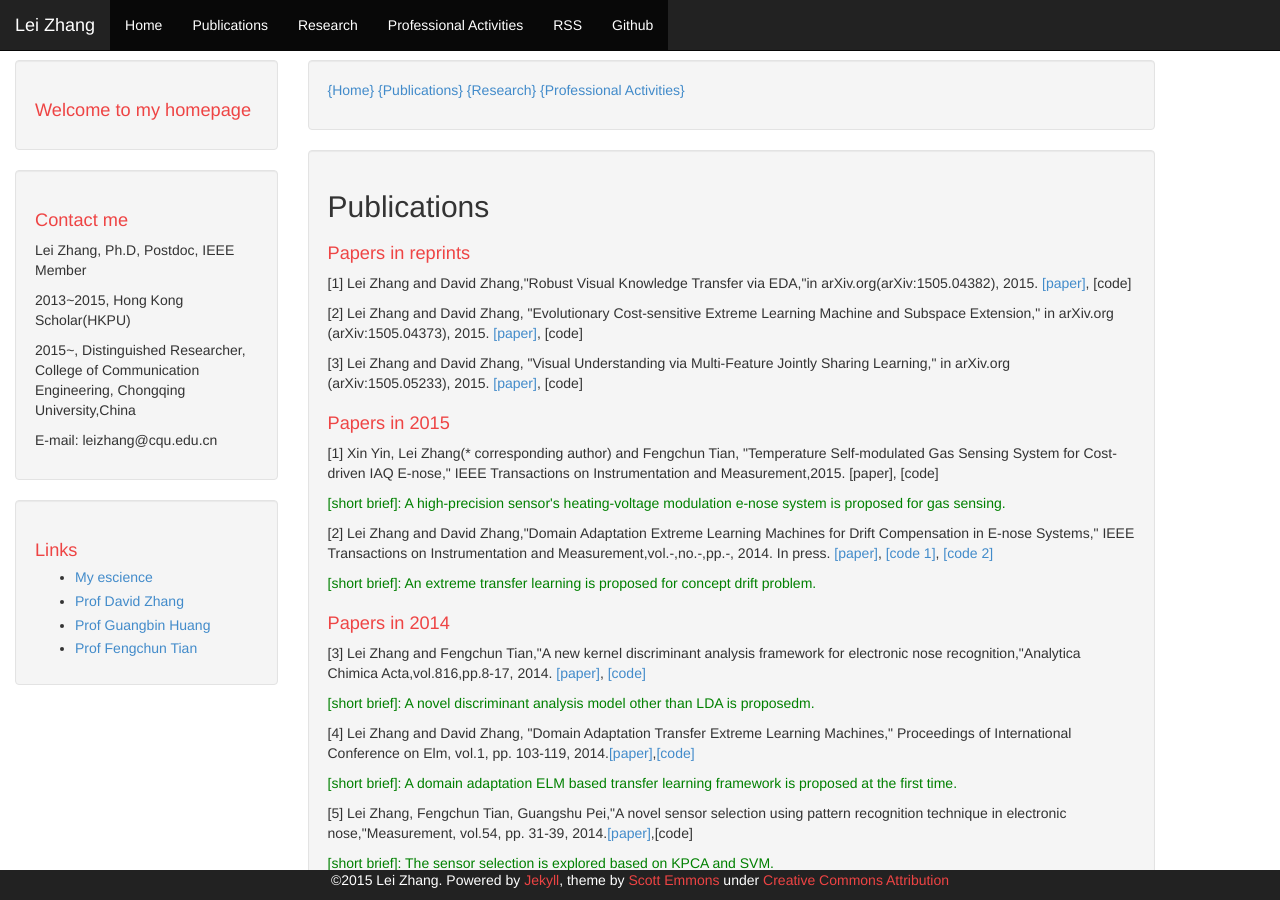
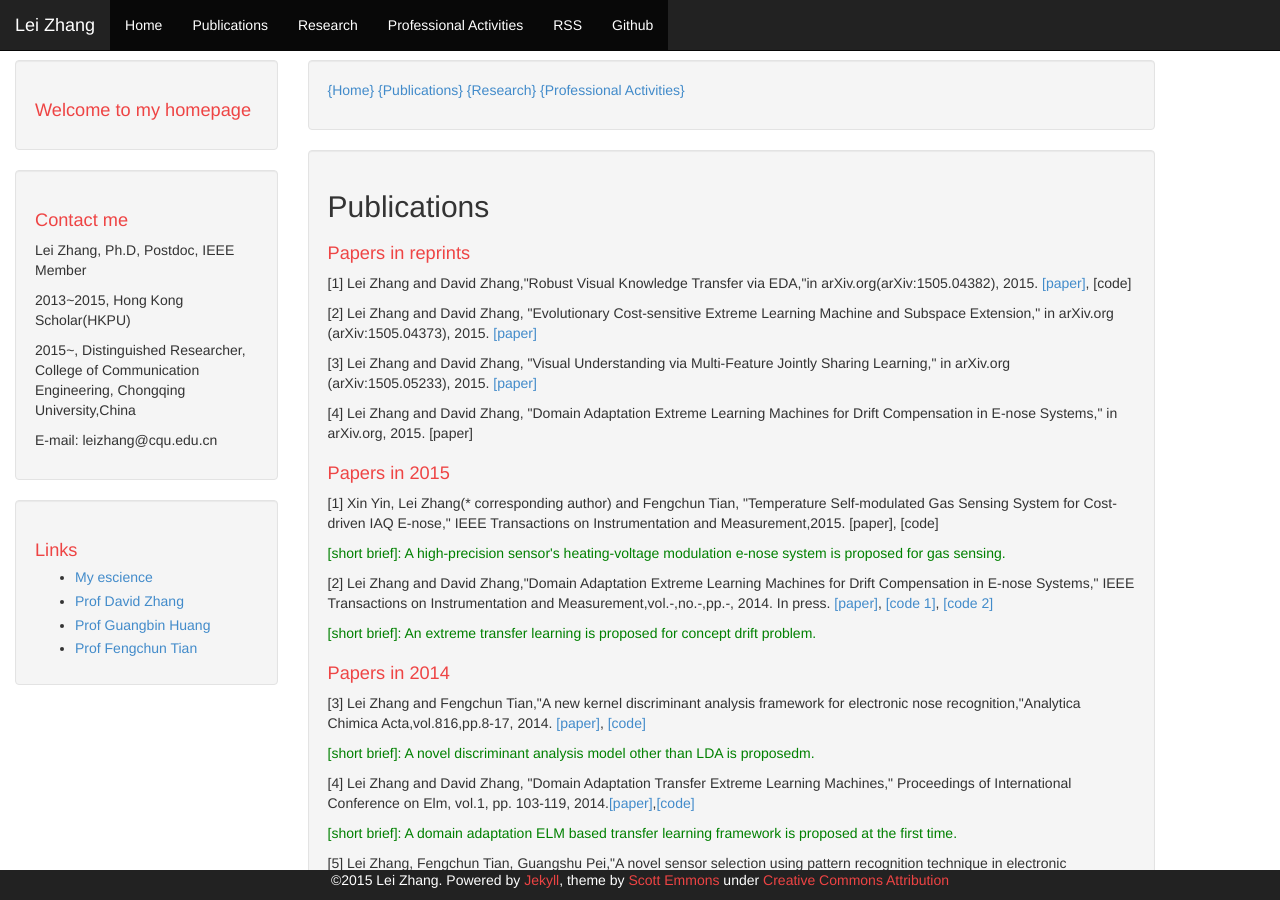
Before and after one commit to DrLeiZhang/website, a Jekyll site: the page built from publications.html, in a window 1280 px wide and 900 px high. Built offline with Jekyll 4.4.1, drawn with Linux system fonts in a browser that asks for light colours; Markdown is read by kramdown in place of the engine named in the settings.

Commit message:
Update
Signed-off-by: leizhang@cqu.edu.cn <leizhang@cqu.edu.cn>

```diff
--- a/publications.html
+++ b/publications.html
@@ -10,8 +10,9 @@ layout: default
     <h2>Publications</h2>
 <h1>Papers in reprints</h1>
 <p>[1] Lei Zhang and David Zhang,"Robust Visual Knowledge Transfer via EDA,"in arXiv.org(arXiv:1505.04382), 2015. <a href="http://arxiv.org/abs/1505.04382">[paper]</a>, [code]</p>
-<p>[2] Lei Zhang and David Zhang, "Evolutionary Cost-sensitive Extreme Learning Machine and Subspace Extension," in arXiv.org (arXiv:1505.04373), 2015. <a href="http://arxiv.org/abs/1505.04373">[paper]</a>, [code]</p>
-<p>[3] Lei Zhang and David Zhang, "Visual Understanding via Multi-Feature Jointly Sharing Learning," in arXiv.org (arXiv:1505.05233), 2015. <a href="http://arxiv.org/abs/1505.05233">[paper]</a>, [code]</p>
+<p>[2] Lei Zhang and David Zhang, "Evolutionary Cost-sensitive Extreme Learning Machine and Subspace Extension," in arXiv.org (arXiv:1505.04373), 2015. <a href="http://arxiv.org/abs/1505.04373">[paper]</a></p>
+<p>[3] Lei Zhang and David Zhang, "Visual Understanding via Multi-Feature Jointly Sharing Learning," in arXiv.org (arXiv:1505.05233), 2015. <a href="http://arxiv.org/abs/1505.05233">[paper]</a></p>
+<p>[4] Lei Zhang and David Zhang, "Domain Adaptation Extreme Learning Machines for Drift Compensation in E-nose Systems," in arXiv.org, 2015. [paper]</p>
 
     <h1>Papers in 2015</h1>
 <p>[1] Xin Yin, Lei Zhang(* corresponding author) and Fengchun Tian, "Temperature Self-modulated Gas Sensing System for Cost-driven IAQ E-nose," IEEE Transactions on Instrumentation and Measurement,2015. [paper], [code]</p>
```
